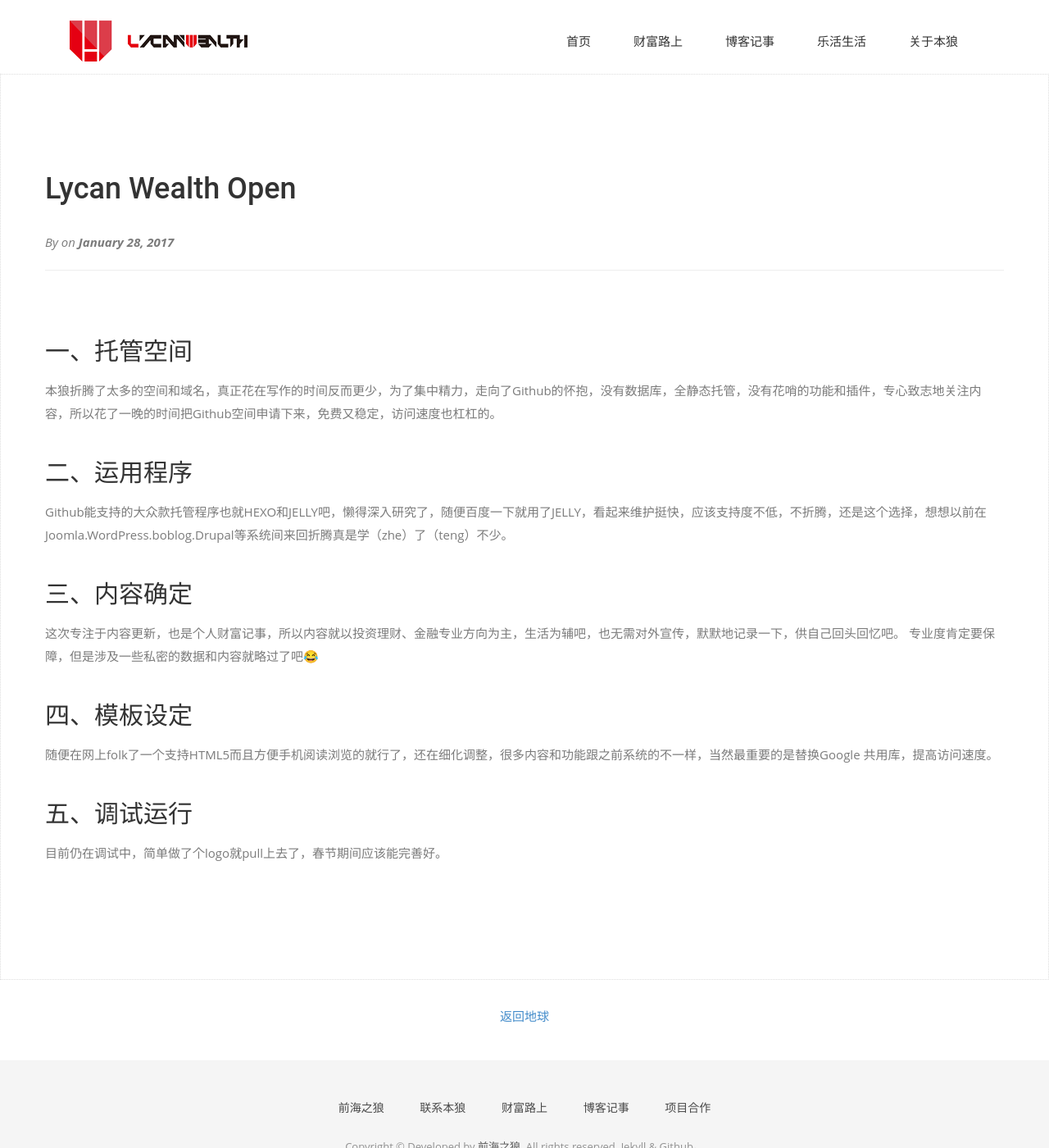
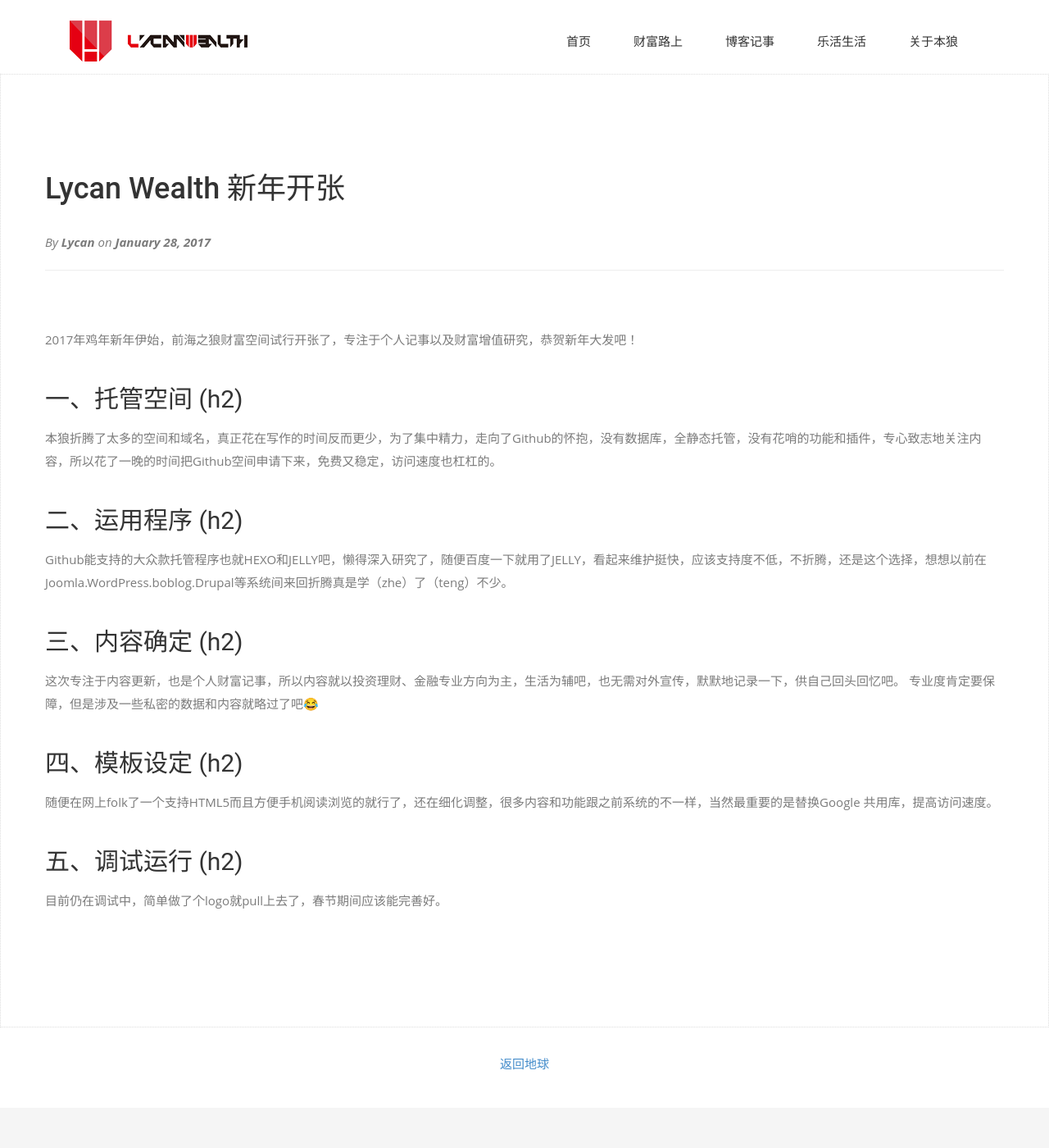
Before and after one commit to lycancn/lycan.github.io, a Jekyll site: the page built from _posts/2017-01-28-Lycan-Wealth-Open.md, in a window 1280 px wide and 1400 px high. Shown: the whole window at 82% size. Built offline with Jekyll 4.4.1, drawn with Linux system fonts in a browser that asks for light colours; nearby versions of some CDN libraries; some web fonts are replaced; our own code applies the rules of GitHub Pages for plain Markdown files; library files that are not in the unit come from our copies.

Commit message:
Update 2017-01-28-Lycan-Wealth-Open.md

```diff
--- a/_posts/2017-01-28-Lycan-Wealth-Open.md
+++ b/_posts/2017-01-28-Lycan-Wealth-Open.md
@@ -1,15 +1,24 @@
-## 一、托管空间
+---
+layout: post
+title: "Lycan Wealth 新年开张"
+author: "Lycan"
+meta: "Web"
+---
+
+   2017年鸡年新年伊始，前海之狼财富空间试行开张了，专注于个人记事以及财富增值研究，恭贺新年大发吧！
+
+## 一、托管空间  (h2)
    本狼折腾了太多的空间和域名，真正花在写作的时间反而更少，为了集中精力，走向了Github的怀抱，没有数据库，全静态托管，没有花哨的功能和插件，专心致志地关注内容，所以花了一晚的时间把Github空间申请下来，免费又稳定，访问速度也杠杠的。
 
-## 二、运用程序
+## 二、运用程序  (h2)
    Github能支持的大众款托管程序也就HEXO和JELLY吧，懒得深入研究了，随便百度一下就用了JELLY，看起来维护挺快，应该支持度不低，不折腾，还是这个选择，想想以前在Joomla.WordPress.boblog.Drupal等系统间来回折腾真是学（zhe）了（teng）不少。
 
-## 三、内容确定
+## 三、内容确定  (h2)
    这次专注于内容更新，也是个人财富记事，所以内容就以投资理财、金融专业方向为主，生活为辅吧，也无需对外宣传，默默地记录一下，供自己回头回忆吧。
    专业度肯定要保障，但是涉及一些私密的数据和内容就略过了吧😂
 
-## 四、模板设定
+## 四、模板设定  (h2)
    随便在网上folk了一个支持HTML5而且方便手机阅读浏览的就行了，还在细化调整，很多内容和功能跟之前系统的不一样，当然最重要的是替换Google 共用库，提高访问速度。
 
-## 五、调试运行
+## 五、调试运行  (h2)
    目前仍在调试中，简单做了个logo就pull上去了，春节期间应该能完善好。
```
